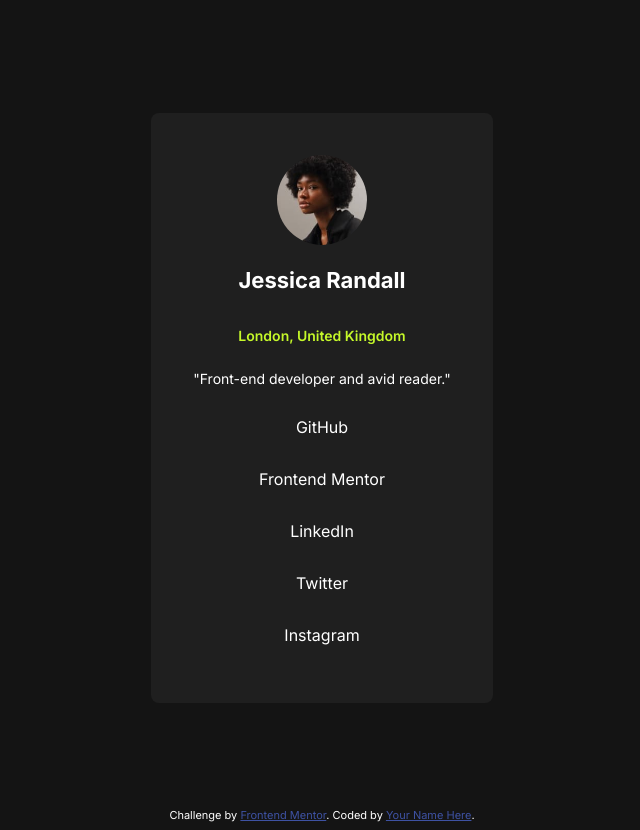
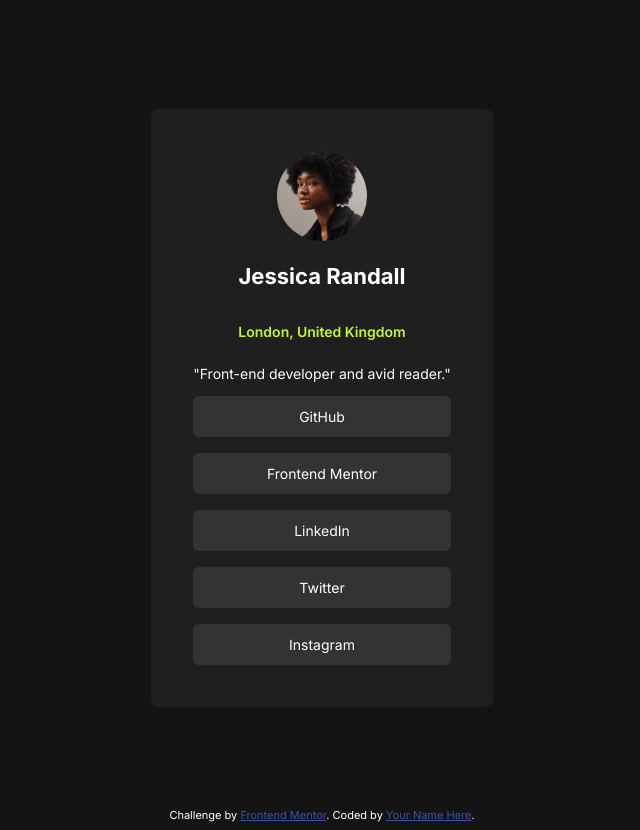
Before and after one commit to mxria-a/social-links-profile, a plain HTML site: page index.html in a window 1280 px wide. Shown: the whole page, without its empty margins (318-958 px from the left). Drawn offline with Linux system fonts and the light colour scheme.

Commit message:
paddings for social links

```diff
--- a/index.html
+++ b/index.html
@@ -21,12 +21,13 @@
         <h1 class="full-name">Jessica Randall</h1>
         <h2 class="location">London, United Kingdom</h2>
         <p class="description">"Front-end developer and avid reader."</p>
-
-        <p class="social-links">GitHub</p>
-        <p class="social-links">Frontend Mentor</p>
-        <p class="social-links">LinkedIn</p>
-        <p class="social-links">Twitter</p>
-        <p class="social-links">Instagram</p>
+        <section class="socials">
+          <p class="social-links">GitHub</p>
+          <p class="social-links">Frontend Mentor</p>
+          <p class="social-links">LinkedIn</p>
+          <p class="social-links">Twitter</p>
+          <p class="social-links">Instagram</p>
+        </section>
       </section>
     </section>
   </main>
--- a/stylesheet.css
+++ b/stylesheet.css
@@ -45,6 +45,22 @@
         font-weight: 400;
     }
 
+    .socials {
+        display: flex;
+        flex-direction: column;
+        width: 100%;
+        font-size: 14px;
+        text-align: center;
+        gap: 16px;
+    }
+
+    .social-links {
+        background-color: hsl(0, 0%, 20%);
+        padding: 12px 0;
+        border-radius: 6px;
+        margin: 0;
+    }
+
     .attribution {
         font-size: 0.6875rem;
         text-align: center;
```
